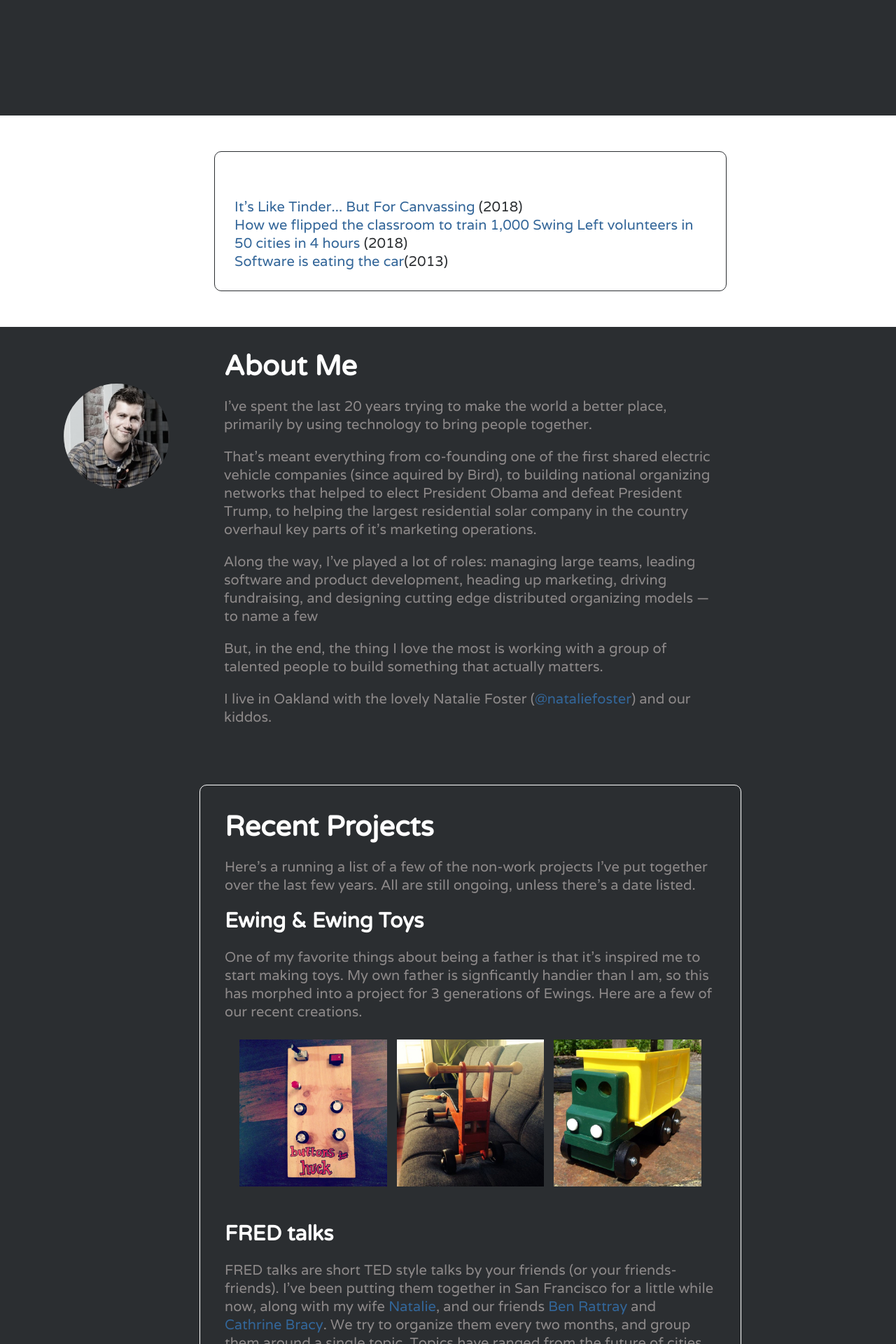
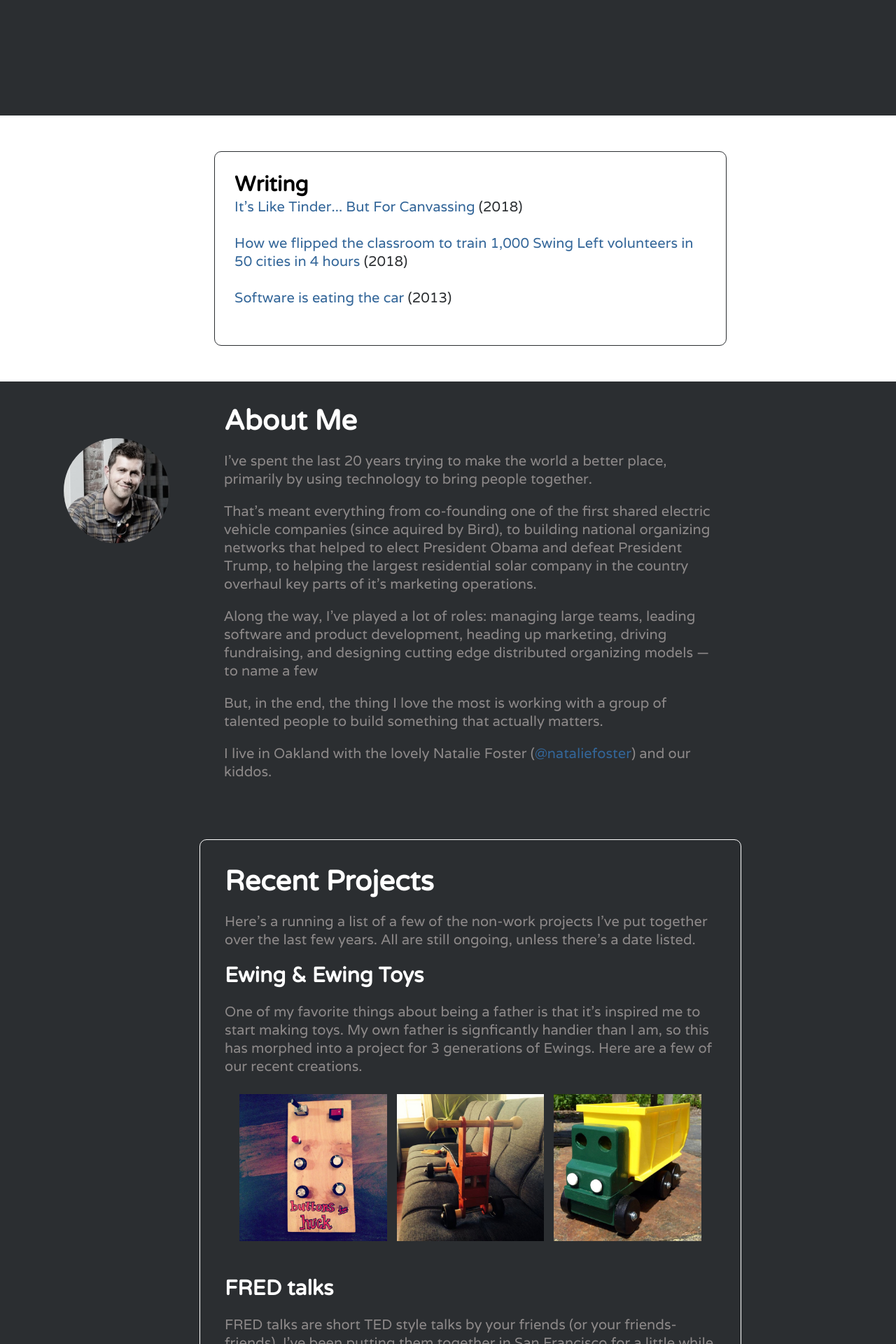
Before and after one commit to mattewing/mattewing.github.io, a Jekyll site: the page built from index.html, in a window 1280 px wide. Shown: the part 453-2373 px from the top of the page at 70% size. Built offline with Jekyll 4.4.1, drawn with Linux system fonts in a browser that asks for light colours; nearby versions of some CDN libraries.

Commit message:
fixing blog section

```diff
--- a/index.html
+++ b/index.html
@@ -18,10 +18,10 @@ image: bio.jpg
 
 <div class = "text" id = "blog">
 <div class = "blog_box">
-<h2>Writing</h2>
-<a href="https://medium.com/swing-left/its-like-tinder-but-for-canvassing-a39a4ee45f2b"> It’s Like Tinder... But For Canvassing</a> (2018)</br>
-<a href="https://medium.com/swing-left/training-at-scale-e52e46d7922c"> How we flipped the classroom to train 1,000 Swing Left volunteers in 50 cities in 4 hours </a>(2018)</br>
-<a href="https://medium.com/@mattewing/software-is-eating-the-car-cba19e4327cc"> Software is eating the car</a>(2013)</br>
+	<h2><a href="https://medium.com/@mattewing">Writing</a></h2>
+<a href="https://medium.com/swing-left/its-like-tinder-but-for-canvassing-a39a4ee45f2b"> It’s Like Tinder... But For Canvassing</a> (2018)</br></br>
+<a href="https://medium.com/swing-left/training-at-scale-e52e46d7922c"> How we flipped the classroom to train 1,000 Swing Left volunteers in 50 cities in 4 hours </a>(2018)</br></br>
+<a href="https://medium.com/@mattewing/software-is-eating-the-car-cba19e4327cc"> Software is eating the car</a> (2013)</br></br>
 
 
 </div>
```
